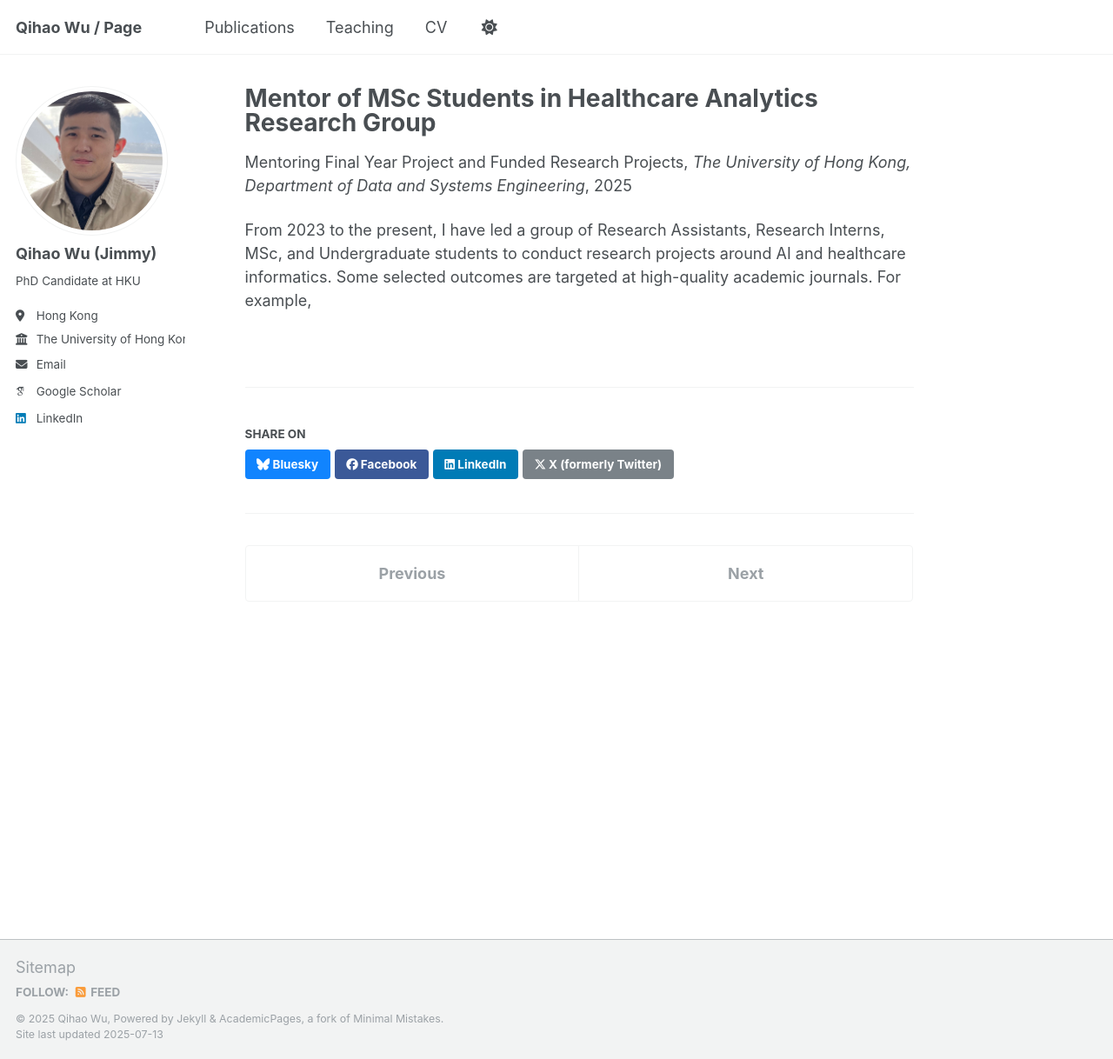
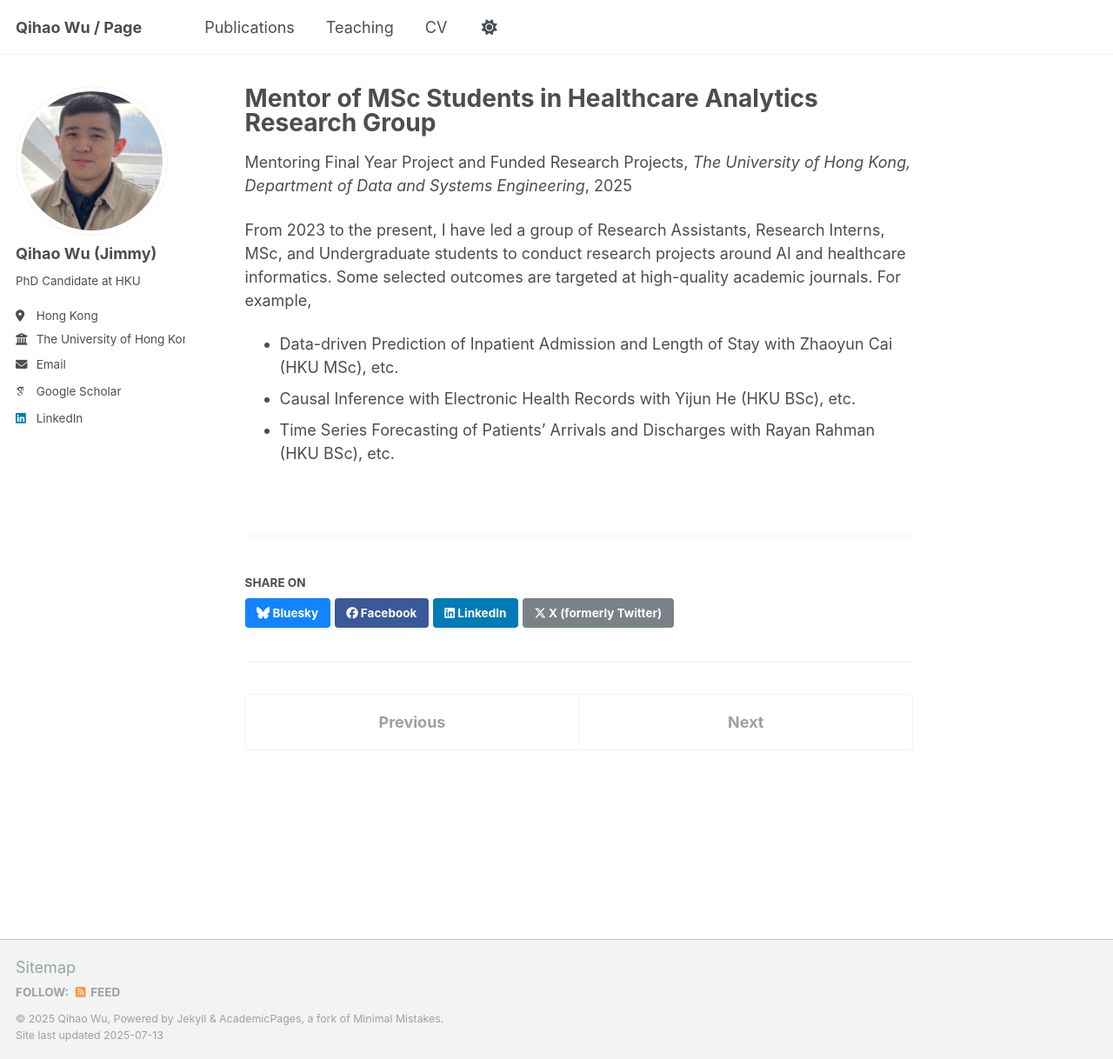
Before and after one commit to Qihao-Wu/bio, a Jekyll site: the page built from _teaching/2015-spring-teaching-2.md, in a window 1280 px wide and 1218 px high. Shown: the whole window at 87% size. Built offline with Jekyll 4.4.1, drawn with Linux system fonts in a browser that asks for light colours; some web fonts are replaced.

Commit message:
Update 2015-spring-teaching-2.md

```diff
--- a/_teaching/2015-spring-teaching-2.md
+++ b/_teaching/2015-spring-teaching-2.md
@@ -8,3 +8,9 @@ location: "Hong Kong"
 ---
 
 From 2023 to the present, I have led a group of Research Assistants, Research Interns, MSc, and Undergraduate students to conduct research projects around AI and healthcare informatics. Some selected outcomes are targeted at high-quality academic journals. For example,
+* Data-driven Prediction of Inpatient Admission and Length of Stay
+  with Zhaoyun Cai (HKU MSc), etc.
+* Causal Inference with Electronic Health Records
+  with Yijun He (HKU BSc), etc.
+* Time Series Forecasting of Patients' Arrivals and Discharges
+  with Rayan Rahman (HKU BSc), etc.
```
